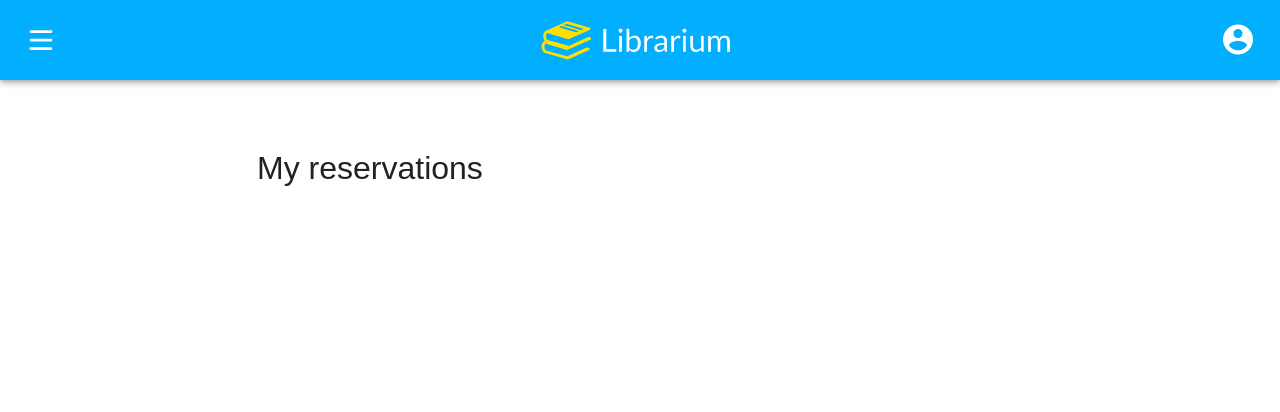
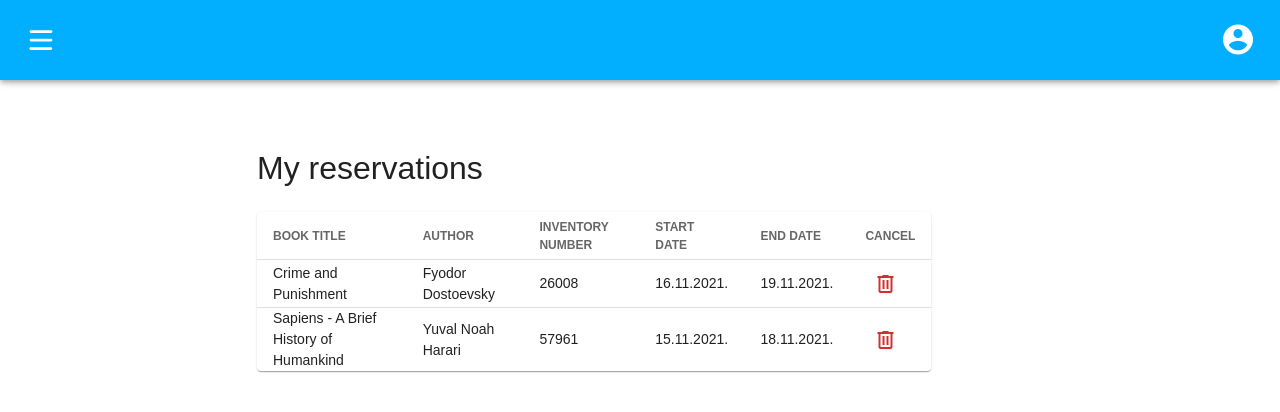
Before and after one commit to jtlicardo/Librarium, a Vue app: page /ureservations in a window 1280 px wide. Shown: the top 412 px of the page. Built offline with nearby package versions, Linux system fonts and the light colour scheme; a web font is replaced by a local one.

Commit message:
Book reservations on desktop

```diff
--- /dev/null
+++ b/src/components/BookReservations.vue
@@ -0,0 +1,65 @@
+<template>
+  <v-data-table
+    :headers="headers"
+    :items="reservations"
+    hide-default-footer
+    class="elevation-1"
+  >
+    <template v-slot:item.cancel="{ item }">
+      <v-icon class="mx-2" color="red darken-2" @click="">mdi-trash-can-outline</v-icon>
+    </template>
+  </v-data-table>
+</template>
+
+<script>
+export default {
+  data() {
+    return {
+      headers: [
+        {
+          text: "BOOK TITLE",
+          sortable: false,
+          value: "bookTitle",
+        },
+        { text: "AUTHOR", value: "author", sortable: false },
+        { text: "INVENTORY NUMBER", value: "inventoryNumber", sortable: false },
+        { text: "START DATE", value: "startDate", sortable: false },
+        { text: "END DATE", value: "endDate", sortable: false },
+        { text: "CANCEL", value: "cancel", sortable: false },
+      ],
+      reservations: [
+        {
+          bookTitle: "Crime and Punishment",
+          author: "Fyodor Dostoevsky",
+          inventoryNumber: "26008",
+          startDate: "16.11.2021.",
+          endDate: "19.11.2021.",
+        },
+        {
+          bookTitle: "Sapiens - A Brief History of Humankind",
+          author: "Yuval Noah Harari",
+          inventoryNumber: "57961",
+          startDate: "15.11.2021.",
+          endDate: "18.11.2021.",
+        },
+      ],
+    }
+  },
+}
+</script>
+
+<style scoped>
+.v-data-table {
+  max-width: 70% !important;
+}
+
+@media only screen and (max-width: 1264px) {
+  .v-data-table {
+    max-width: 100% !important;
+  }
+}
+
+.v-data-table > .v-data-table__wrapper > table > tbody > tr > td {
+  font-size: 1rem !important;
+}
+</style>
--- a/src/components/BookReservationsMobile.vue
+++ b/src/components/BookReservationsMobile.vue
@@ -34,6 +34,7 @@
           <b>End date:</b>
           {{ item.endDate }}
         </p>
+        <v-btn class="mt-3 white--text" color="red darken-1">CANCEL RESERVATION</v-btn>
       </td>
     </template>
   </v-data-table>
@@ -74,15 +75,9 @@ export default {
 }
 </script>
 
-<style>
+<style scoped>
 .v-data-table {
-  max-width: 70% !important;
-}
-
-@media only screen and (max-width: 600px) {
-  .v-data-table {
-    max-width: 100% !important;
-  }
+  max-width: 100% !important;
 }
 
 .v-data-table > .v-data-table__wrapper > table > tbody > tr > td {
--- a/src/views/UserReservations.vue
+++ b/src/views/UserReservations.vue
@@ -5,6 +5,7 @@
       <v-col cols="12" md="10">
         <h1 class="mb-5">My reservations</h1>
         <book-reservations-mobile v-if="mobile" />
+        <book-reservations v-else />
       </v-col>
     </v-row>
   </v-container>
@@ -12,15 +13,17 @@
 
 <script>
 import BookReservationsMobile from "@/components/BookReservationsMobile.vue"
+import BookReservations from "@/components/BookReservations.vue"
 
 export default {
   components: {
+    BookReservations,
     BookReservationsMobile,
   },
   methods: {
     checkViewport() {
       console.log("resize event listener triggered!")
-      if (window.innerWidth < 600) this.mobile = true
+      if (window.innerWidth < 635) this.mobile = true
       else this.mobile = false
     },
   },
@@ -34,7 +37,7 @@ export default {
     this.checkViewport()
     addEventListener("resize", () => {
       clearTimeout(this.resizeTimer)
-      this.resizeTimer = setTimeout(this.checkViewport, 200)
+      this.resizeTimer = setTimeout(this.checkViewport, 100)
     })
   },
 }
```
